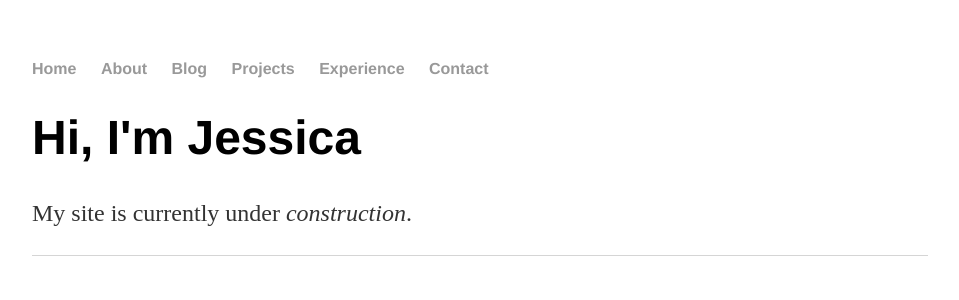
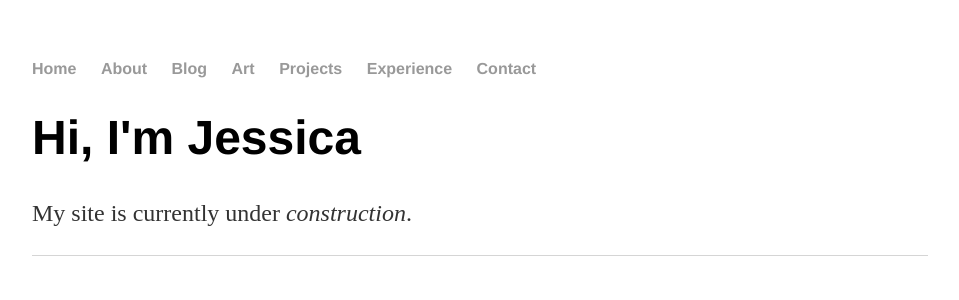
Before and after one commit to jhltsang/jhltsang.github.io, a Jekyll site: the page built from index.html, in a window 1280 px wide. Shown: the top 300 px of the page, without its empty margins (160-1119 px from the left). Built offline with Jekyll 4.4.1, drawn with Linux system fonts in a browser that asks for light colours.

Commit message:
Update default.html

```diff
--- a/_layouts/default.html
+++ b/_layouts/default.html
@@ -11,6 +11,7 @@
 	        		<li><a href="/">Home</a></li>
 		        	<li><a href="/about">About</a></li>
 	        		<li><a href="/blog">Blog</a></li>
+	        		<li><a href="/blog">Art</a></li>
 				<li><a href="/projects">Projects</a></li>
 				<li><a href="/experience">Experience</a></li>
 				<li><a href="/contact">Contact</a></li>
```
